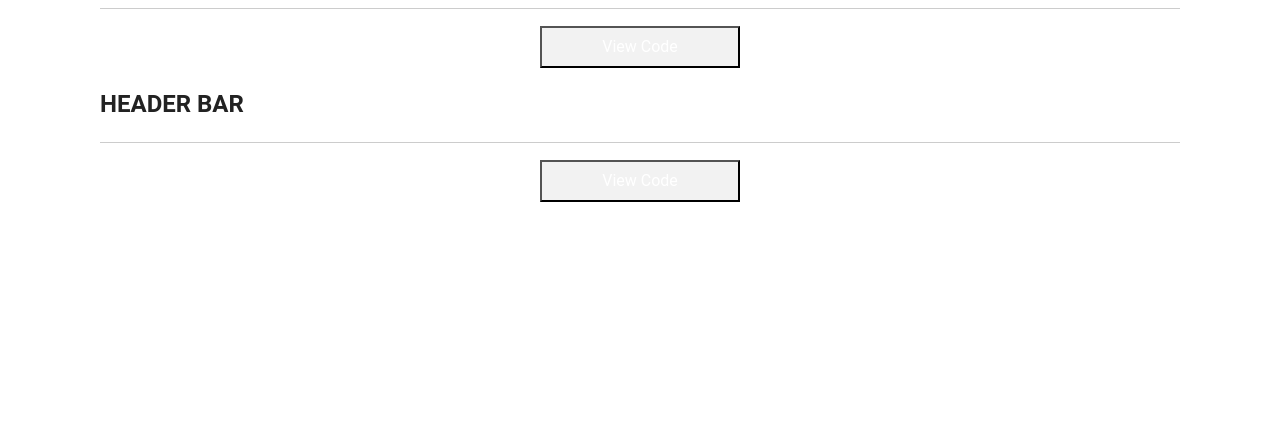
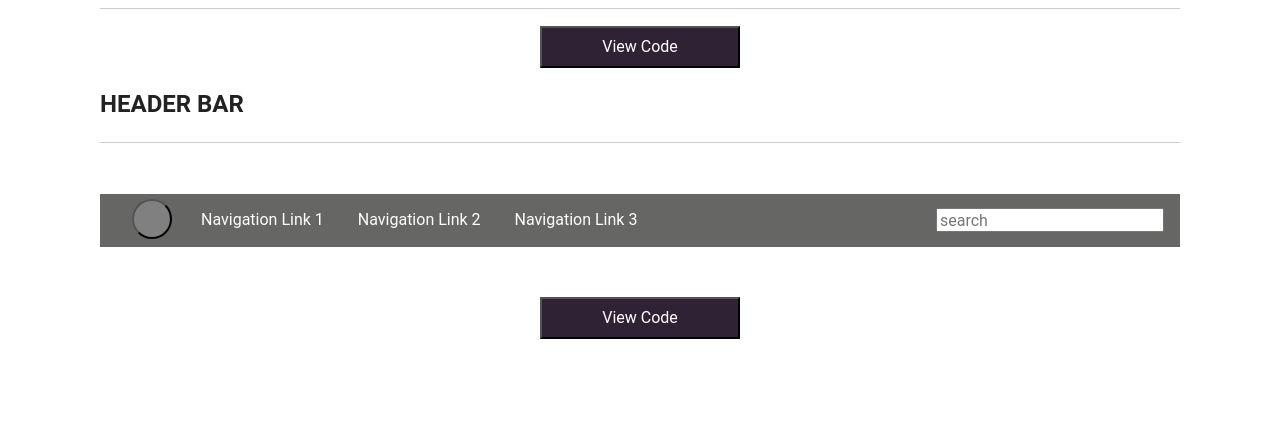
Before and after one commit to CamArturo/pattrn-party, a plain HTML site: page index.html in a window 1280 px wide. Shown: the part 728-1167 px from the top of the page. Before the commit the page ends 1030 px from the top, so only its background shows below. Drawn offline with nearby package versions, Linux system fonts and the light colour scheme.

Commit message:
Add header

```diff
--- a/css/main.scss
+++ b/css/main.scss
@@ -2,7 +2,7 @@ $palettes: (
         grey: (
                 base: #f2f2f2,
                 light: #d1d2d3,
-                medium: #667667
+                medium: #666665
         ),
         purple: (
                 light: #3f3244,
@@ -14,17 +14,10 @@ $palettes: (
 );
 
 @function palette($palette, $tone: 'base') {
-  @return map-get( map-get($palettes, $palette), $tone );
+  @return map-get(map-get($palettes, $palette), $tone);
 }
 
 $font: 'Open Sabs', sans-serif;
-
-//$off-white: #f2f2f2;
-//$light-grey: #d1d2d3;
-//$grey: #666667;
-//$light-purple: #3f3244;
-//$purple: #2f2235;
-//$party: #34d1d1;
 
 /* apply a natural box layout model to all elements, but allowing components to change */
 *, *:before, *:after {
@@ -100,7 +93,7 @@ body > header {
     padding-left: 100px;
     font-weight: 300;
     span {
-      color: palette(blue,light);
+      color: palette(blue, light);
     }
   }
   hr {
@@ -113,7 +106,7 @@ body > header {
 }
 
 .btn {
-  background-color: palette(grey,base);
+  background-color: palette(purple, medium);
   color: #fff;
   padding: 10px;
   width: 200px;
@@ -187,6 +180,118 @@ body > header {
   }
 }
 
+.header-bar {
+  .header-bar-container {
+    margin: 50px 0;
+  }
+  .mobile-nav {
+    display: none;
+  }
+  a.menu-link {
+    float: left;
+    display: block;
+    padding: 1em;
+  }
+  .menu {
+    clear: both;
+    transition: all 0.3s ease-out;
+  }
+  .js .menu {
+    overflow: hidden;
+    max-height: 0;
+    background: palette(grey, light)
+  }
+  .menu.active,
+  .js .menu > ul ul.active {
+    max-height: 200px;
+  }
+  .menu li a {
+    color: palette(grey, medium);
+    display: block;
+    padding: 5px;
+    position: relative;
+    text-decoration: none;
+  }
+  .search {
+    float: right;
+    padding-right: 2rem;
+  }
+  .circle {
+    width: 40px;
+    height: 40px;
+    background: grey;
+    -moz-border-radius: 50px;
+    -webkit-border-radius: 50px;
+    border-radius: 50px;
+  }
+
+  @media screen and (min-width: 900px) {
+    .js .menu {
+      max-height: none;
+      overflow: visible;
+      background: none;
+    }
+    a.menu-link {
+      display: none;
+    }
+    #menu {
+      display: flex;
+      justify-content: space-between;
+      align-items: center;
+      background-color: palette(grey, medium);
+      ul {
+        margin: 5px 0;
+        display: flex;
+        align-items: center;
+        padding: 0 0 0 1rem;
+        li {
+          display: inline-block;
+          position: relative;
+          a {
+            color: #fff;
+            margin-left: 1.5rem;
+          }
+        }
+      }
+      #search {
+        display: inline-block;
+        margin: 0 1rem 0 0;
+        height: 1.5rem;
+      }
+      .circle {
+        margin-left: 1rem;
+      }
+    }
+  }
+
+  @media screen and (max-width: 899px) {
+    .mobile-nav {
+      display: flex;
+      align-items: center;
+      justify-content: space-between;
+      background-color: palette(grey, medium);
+      padding: 0 10px
+    }
+    #menu {
+      ul li {
+        list-style-type: none;
+      }
+      .circle,
+      .search {
+        display: none;
+      }
+      #search {
+        margin: 0 0 1rem 40px;
+      }
+    }
+    a.menu-link {
+      color: palette(grey, base);
+      text-decoration: none;
+      float: right;
+    }
+  }
+}
+
 /* Large Devices, Wide Screens */
 @media only screen and (max-width: 1200px) {
 
@@ -194,11 +299,16 @@ body > header {
 
 /* Medium Devices, Desktops */
 @media only screen and (max-width: 992px) {
-
+  .header-bar #menu ul li a {
+    margin-left: 5px;
+  }
 }
 
 /* Small Devices, Tablets */
 @media only screen and (max-width: 768px) {
+  .main-container {
+    padding: 1rem;
+  }
   body > header {
     h1 {
       text-align: left;
--- a/index.html
+++ b/index.html
@@ -116,6 +116,31 @@
       <h2>HEADER BAR</h2>
       <hr>
     </header>
+    <section class="header-bar-container">
+      <nav class="mobile-nav">
+        <button class="circle"></button>
+        <a href="#menu" class="menu-link">Menu</a>
+        <!--<input type="search" name="search" id="mobile-search" placeholder="search">-->
+      </nav>
+      <nav id="menu" class="menu" role="navigation">
+        <ul>
+          <li>
+            <button class="circle"></button>
+          </li>
+          <li>
+            <a href="#">Navigation Link 1</a>
+          </li>
+          <li>
+            <a href="#">Navigation Link 2</a>
+          </li>
+          <li>
+            <a href="#">Navigation Link 3</a>
+          </li>
+          <!--<p class="title">MENU</p>-->
+        </ul>
+        <input type="search" name="search" id="search" placeholder="search">
+      </nav>
+    </section>
     <section class="btn-container">
       <button class="btn">View Code</button>
     </section>
@@ -124,7 +149,6 @@
 <script src="js/vendor/modernizr-3.6.0.min.js"></script>
 <script src="https://code.jquery.com/jquery-3.3.1.min.js"
         integrity="sha256-FgpCb/KJQlLNfOu91ta32o/NMZxltwRo8QtmkMRdAu8=" crossorigin="anonymous"></script>
-<!--<script src="https://ajax.googleapis.com/ajax/libs/jquery/3.3.1/jquery.min.js"></script>-->
 <script>window.jQuery || document.write("<script src=\"js/vendor/jquery-3.3.1.min.js\"><\/script>");</script>
 <script src="js/main.js"></script>
 </body>
--- a/js/main.js
+++ b/js/main.js
@@ -27,8 +27,13 @@ $(function () {
   });
 });
 
-// $(window).on("resize", (function () {
-//   if (Modernizr.mq("(max-width: 480px)")) {
-//     $( "<hr>" ).appendTo( "body > header > h1" );
-//   }
-// }));
+$(function () {
+  $(".header-bar-container").addClass("js");
+
+  $(".mobile-nav").on("click", (e) => {
+    e.preventDefault();
+    $(".menu-link").toggleClass("active");
+    $("#menu").toggleClass("active");
+  });
+
+});
```
Also changed, not shown: css/main.css, 1 other file.
